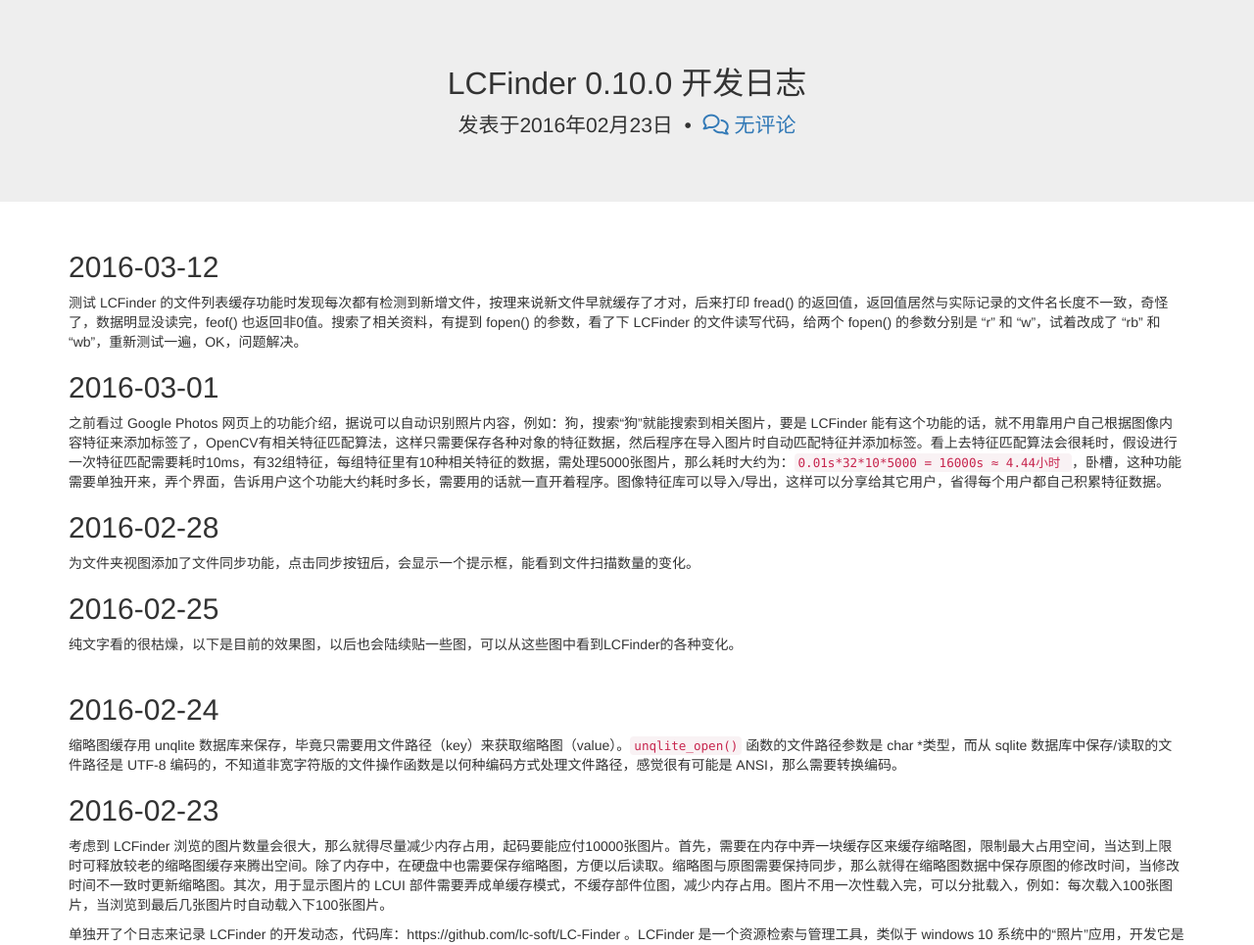
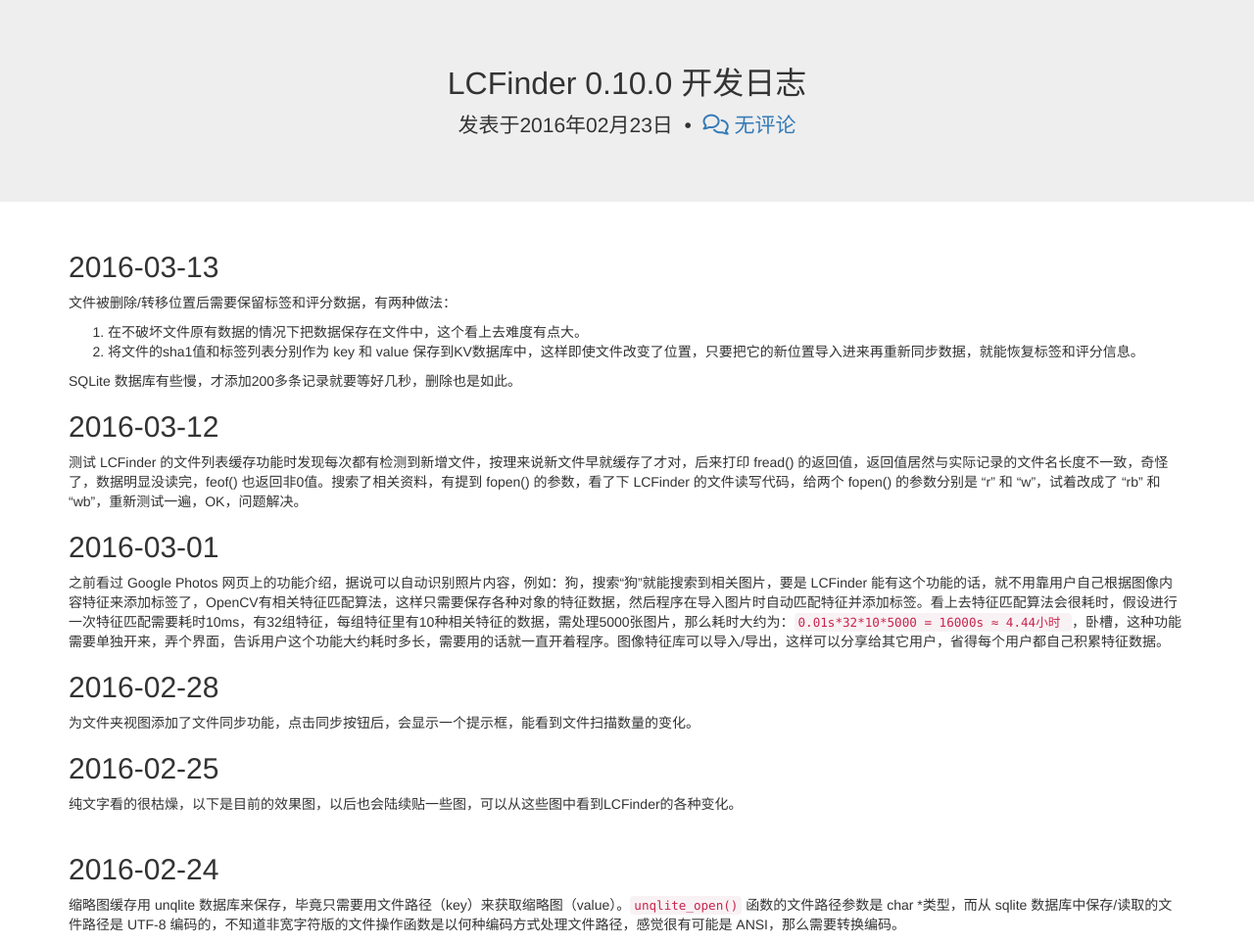
Before and after one commit to lc-soft/lc-soft.io, a Jekyll site: the page built from _posts/2016-02-23-LCFinder-0.10.0.md, in a window 1280 px wide. Shown: the part 100-1065 px from the top of the page at 98% size. Built offline with Jekyll 4.4.1, drawn with Linux system fonts in a browser that asks for light colours; nearby versions of some CDN libraries; library files that are not in the unit come from our copies; Markdown is read by kramdown in place of the engine named in the settings.

Commit message:
更新日志

```diff
--- a/_posts/2016-02-23-LCFinder-0.10.0.md
+++ b/_posts/2016-02-23-LCFinder-0.10.0.md
@@ -2,6 +2,13 @@
 title: LCFinder 0.10.0 开发日志
 ds_thread_key: devlog-lcfinder-0.10.0
 ---
+## 2016-03-13
+文件被删除/转移位置后需要保留标签和评分数据，有两种做法：
+
+1. 在不破坏文件原有数据的情况下把数据保存在文件中，这个看上去难度有点大。
+2. 将文件的sha1值和标签列表分别作为 key 和 value 保存到KV数据库中，这样即使文件改变了位置，只要把它的新位置导入进来再重新同步数据，就能恢复标签和评分信息。
+
+SQLite 数据库有些慢，才添加200多条记录就要等好几秒，删除也是如此。
 
 ## 2016-03-12
 测试 LCFinder 的文件列表缓存功能时发现每次都有检测到新增文件，按理来说新文件早就缓存了才对，后来打印 fread() 的返回值，返回值居然与实际记录的文件名长度不一致，奇怪了，数据明显没读完，feof() 也返回非0值。搜索了相关资料，有提到 fopen() 的参数，看了下 LCFinder 的文件读写代码，给两个 fopen() 的参数分别是 "r" 和 "w"，试着改成了 "rb" 和 "wb"，重新测试一遍，OK，问题解决。
```
